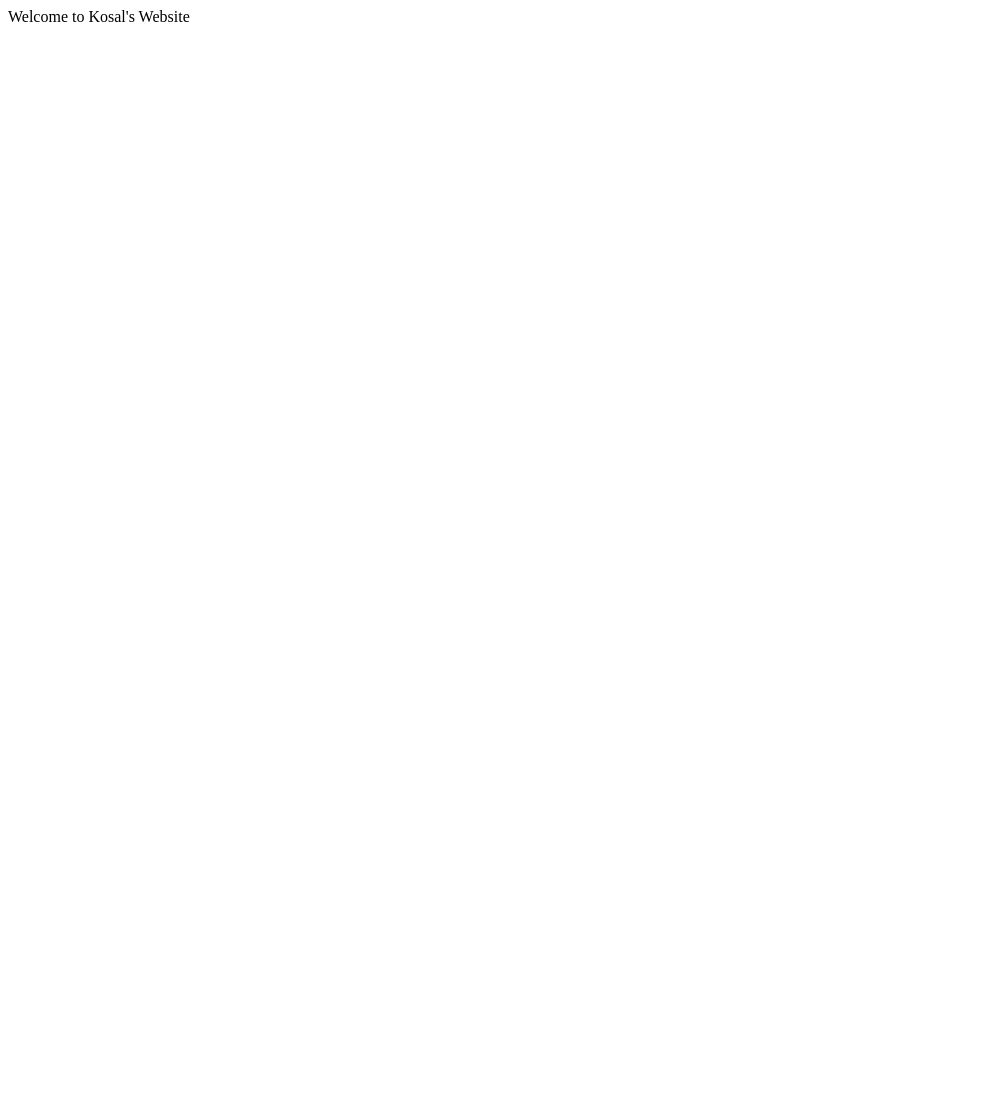
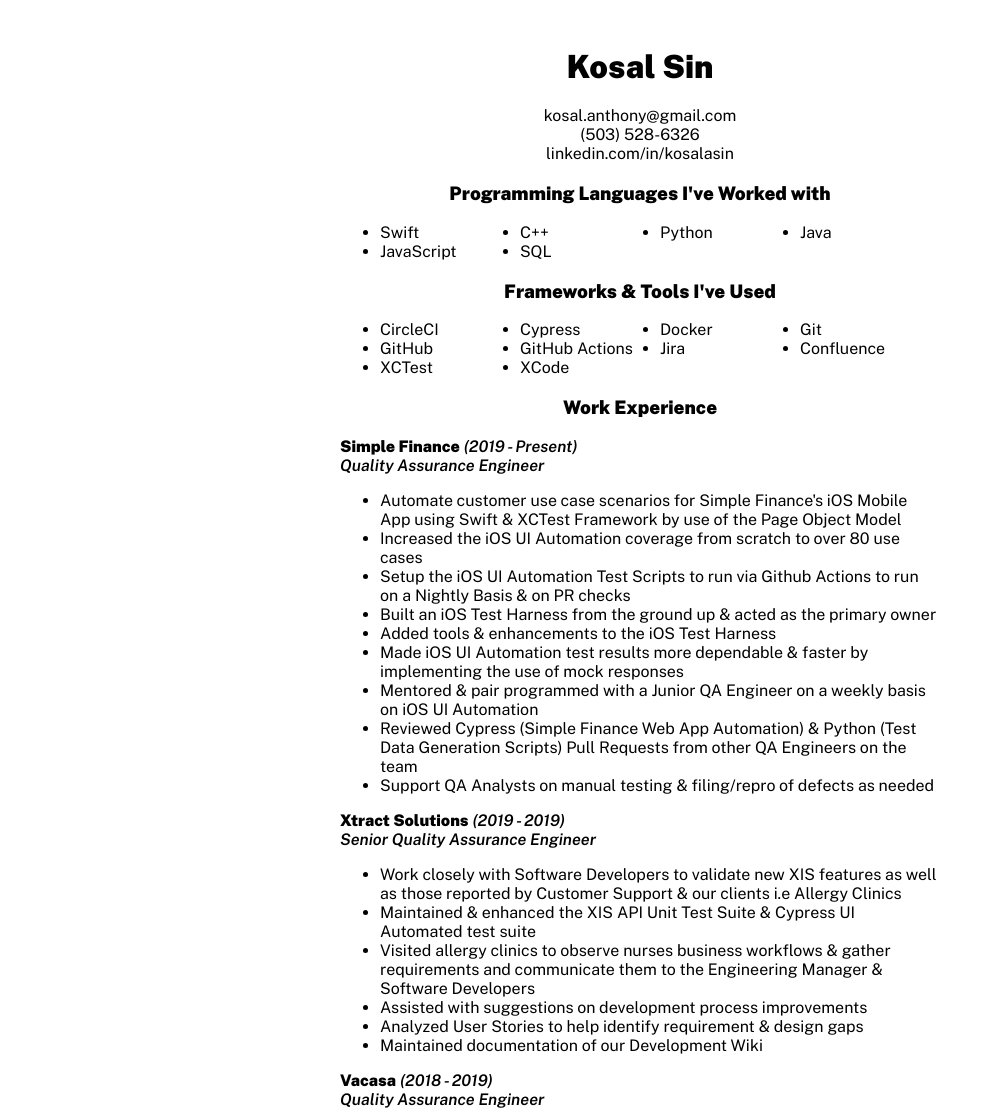
Before and after one commit to ksin8660/ksin8660.github.io, a plain HTML site: page index.html in a window 1280 px wide. Shown: the top 1112 px of the page, without its empty margins (0-990 px from the left). Before the commit the page ends 800 px from the top, so only its background shows below. Drawn offline with nearby package versions, Linux system fonts and the light colour scheme.

Commit message:
Kosal Sin Resume First Draft

```diff
--- a/index.html
+++ b/index.html
@@ -1 +1,148 @@
-Welcome to Kosal's Website
+<!DOCTYPE html>
+<html lang="en">
+<meta charset="utf-8">
+<meta name="viewport" content="width=device-width, initial-scale=1">
+
+<head>
+    <title>Kosal Sin - Software QA Engineer</title>
+    <link href="https://fonts.googleapis.com/css?family=Public+Sans:400,600i,900&display=swap" rel="stylesheet">
+    <style>
+        body {
+            font-family: 'Public Sans', sans-serif;
+            margin: 3rem 1rem;
+            max-width: 600px;
+        }
+
+        h1,
+        h3,
+        .contact-info {
+            text-align: center;
+        }
+
+        a {
+            color: black;
+            text-decoration: none;
+        }
+
+        .languages,
+        .tools {
+            display: grid;
+            grid-template-columns: repeat(auto-fit, minmax(8rem, 1fr));
+        }
+
+        h1,
+        h3,
+        .company {
+            font-weight: 900;
+        }
+
+        .title,
+        .years {
+            font-style: italic;
+            font-weight: 600;
+        }
+
+        @media only screen and (min-width: 625px) {
+            body {
+                margin: 3rem auto;
+            }
+        }
+
+        @media only print {
+            body {
+                margin: none;
+                max-width: none
+            }
+        }
+    </style>
+</head>
+
+<body>
+    <h1>Kosal Sin</h1>
+
+    <div class="contact-info">
+        <a href="mailto:kosal.anthony@gmail.com">kosal.anthony@gmail.com</a><br />
+        <a href="tel:+1-503-528-6326">(503) 528-6326</a><br />
+        <a href="https://www.linkedin.com/in/kosalasin">linkedin.com/in/kosalasin</a><br />
+    </div>
+
+    <h3>Programming Languages I've Worked with</h3>
+
+    <ul class="languages">
+        <li>Swift</li>
+        <li>C++</li>
+        <li>Python</li>
+        <li>Java</li>
+        <li>JavaScript</li>
+        <li>SQL</li>
+    </ul>
+
+    <h3>Frameworks & Tools I've Used</h3>
+
+    <ul class="tools">
+        <li>CircleCI</li>
+        <li>Cypress</li>
+        <li>Docker</li>
+        <li>Git</li>
+        <li>GitHub</li>
+        <li>GitHub Actions</li>
+        <li>Jira</li>
+        <li>Confluence</li>
+        <li>XCTest</li>
+        <li>XCode</li>
+    </ul>
+
+    <h3>Work Experience</h3>
+
+    <span class="company">Simple Finance</span> <span class="years">(2019 - Present)</span><br />
+    <span class="title">Quality Assurance Engineer</span>
+
+    <ul>
+        <li>Automate customer use case scenarios for Simple Finance's iOS Mobile App using Swift & XCTest Framework by use of the Page Object Model
+        <li>Increased the iOS UI Automation coverage from scratch to over 80 use cases
+        <li>Setup the iOS UI Automation Test Scripts to run via Github Actions to run on a Nightly Basis & on PR checks
+        <li>Built an iOS Test Harness from the ground up & acted as the primary owner
+        <li>Added tools & enhancements to the iOS Test Harness
+        <li>Made iOS UI Automation test results more dependable & faster by implementing the use of mock responses
+        <li>Mentored & pair programmed with a Junior QA Engineer on a weekly basis on iOS UI Automation
+        <li>Reviewed Cypress (Simple Finance Web App Automation) & Python (Test Data Generation Scripts) Pull Requests from other QA Engineers on the team
+        <li>Support QA Analysts on manual testing & filing/repro of defects as needed
+    </ul>
+
+    <span class="company">Xtract Solutions</span> <span class="years">(2019 - 2019)</span><br />
+    <span class="title">Senior Quality Assurance Engineer</span>
+
+    <ul>
+        <li>Work closely with Software Developers to validate new XIS features as well as those reported by Customer Support & our clients i.e Allergy Clinics
+        <li>Maintained & enhanced the XIS API Unit Test Suite & Cypress UI Automated test suite
+        <li>Visited allergy clinics to observe nurses business workflows & gather requirements and communicate them to the Engineering Manager & Software Developers
+        <li>Assisted with suggestions on development process improvements
+        <li>Analyzed User Stories to help identify requirement & design gaps
+        <li>Maintained documentation of our Development Wiki
+    </ul>
+
+    <span class="company">Vacasa</span> <span class="years">(2018 - 2019)</span><br />
+    <span class="title">Quality Assurance Engineer</span>
+
+    <ul>
+        <li>Ran & wrote automated unit tests in PHP to help ensure quality of the automated integration between Namely HRIS & our Vacasa Admin system i.e Employee Lifecycle Management
+        <li>Wrote test plans & documented QA processes
+        <li>Responsible for code reviews & executing manual testing steps on GitHub Pull Requests for Employee Life Cycle Management & Namely Payroll to decrease the chance of defects
+        <li>Work with Product Management to understand what users need in order to expand our test coverage
+        <li>Manage the deploy process of Pull Requests to Staging & Production Environments
+        <li>Code patches for issues with the Employee Lifecycle Management process using PHP
+        <li>Write unit tests to improve automated test coverage suite using PHP within our automated Continuous Integration/Deploy pipeline
+    </ul>
+
+    <span class="company">Wideorbit</span> <span class="years">(2017 - 2018)</span><br />
+    <span class="title">Quality Assurance Engineer</span>
+
+    <ul>
+        <li>Define testing requirements/objectives, and author test cases to accomplish deployment and regression testing of WO Streaming/On Demand
+        <li>Provide estimates on test completion schedules and report on test progress in daily standups
+        <li>Work with Developers, QA, Product Management and Customer Support to understand, verify features and requirements in all phases of the software development cycle
+        <li>Maintain documentation of test results to assist in debugging and modifications
+    </ul>
+</body>
+
+</html>
```
Also changed, not shown: 1 other file.
